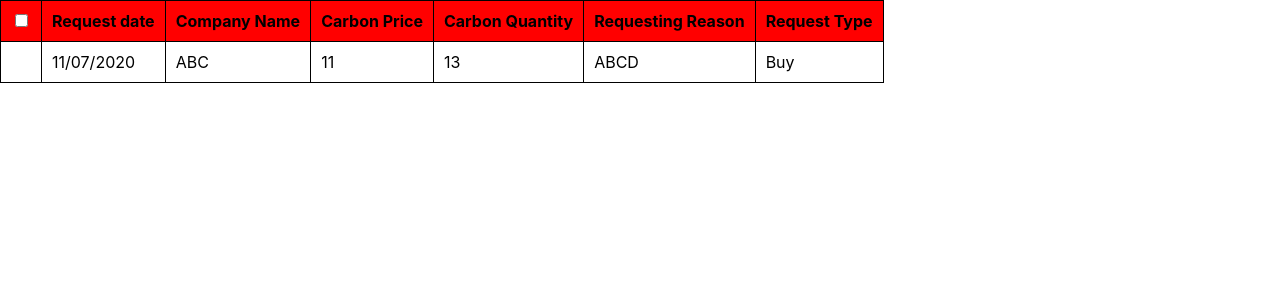
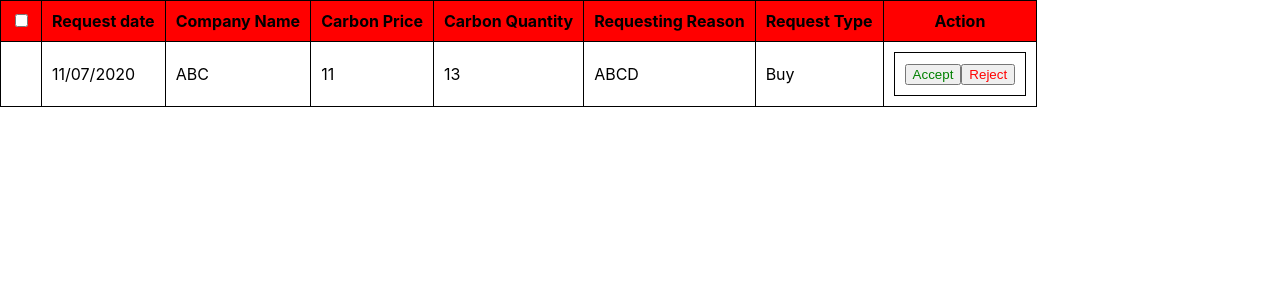
Before and after one commit to ryanlimsmu/dbsmapgroup6, a React (Create React App) app in the folder frontend/: page /requests in a window 1280 px wide. Shown: the top 300 px of the page. Built offline with nearby package versions, Linux system fonts and the light colour scheme.

Commit message:
Add side buttons and checkbox to table

```diff
--- /dev/null
+++ b/frontend/src/components/requests/HomeButton.jsx
@@ -0,0 +1,12 @@
+import React from 'react'
+
+const HomeButton = () => {
+  return (
+    <div>
+        <button style={{ color: 'blue' }}type='button'>Edit</button>
+        <button style={{ color: 'red' }}type='button'>Delete</button>
+    </div>
+  )
+}
+
+export default HomeButton
--- /dev/null
+++ b/frontend/src/components/requests/ReqButtons.jsx
@@ -0,0 +1,12 @@
+import React from 'react'
+
+const ReqButtons = () => {
+  return (
+    <td>
+        <button style={{ color: 'green' }}type='button'>Accept</button>
+        <button style={{ color: 'red' }}type='button'>Reject</button>
+    </td>
+  )
+}
+
+export default ReqButtons
--- a/frontend/src/components/requests/ReqTable.jsx
+++ b/frontend/src/components/requests/ReqTable.jsx
@@ -1,5 +1,7 @@
 import React from 'react'
 import '../../css/ReqTable.css'
+import ReqButtons from './ReqButtons'
+import HomeButton from './HomeButton'
 
 const ReqTable = ( { isHomePage, requests } ) => {
   return (
@@ -13,6 +15,7 @@ const ReqTable = ( { isHomePage, requests } ) => {
           <th>Carbon Quantity</th>
           <th>Requesting Reason</th>
           <th>Request Type</th>
+          <th>Action</th>
         </tr>
       <tbody>
         {requests.map((req) => (
@@ -24,6 +27,7 @@ const ReqTable = ( { isHomePage, requests } ) => {
             <td>{req.carbon_qty}</td>
             <td>{req.requesting_reason}</td>
             <td>{req.request_type}</td>
+            <td>{ isHomePage ? <HomeButton /> : <ReqButtons /> }</td>
           </tr>
           ))}
       </tbody>
```
